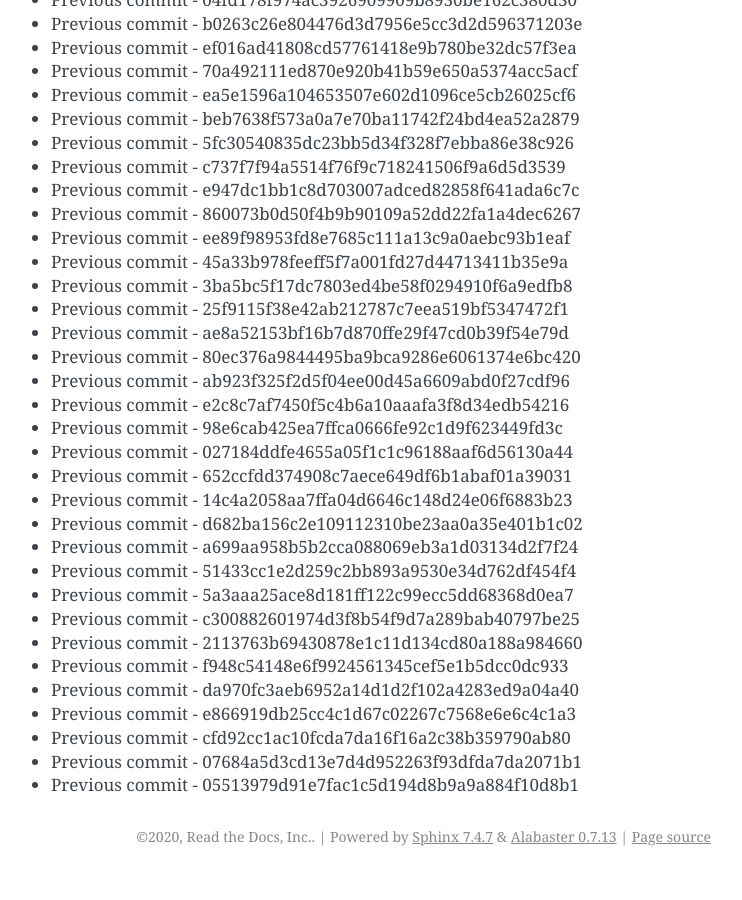
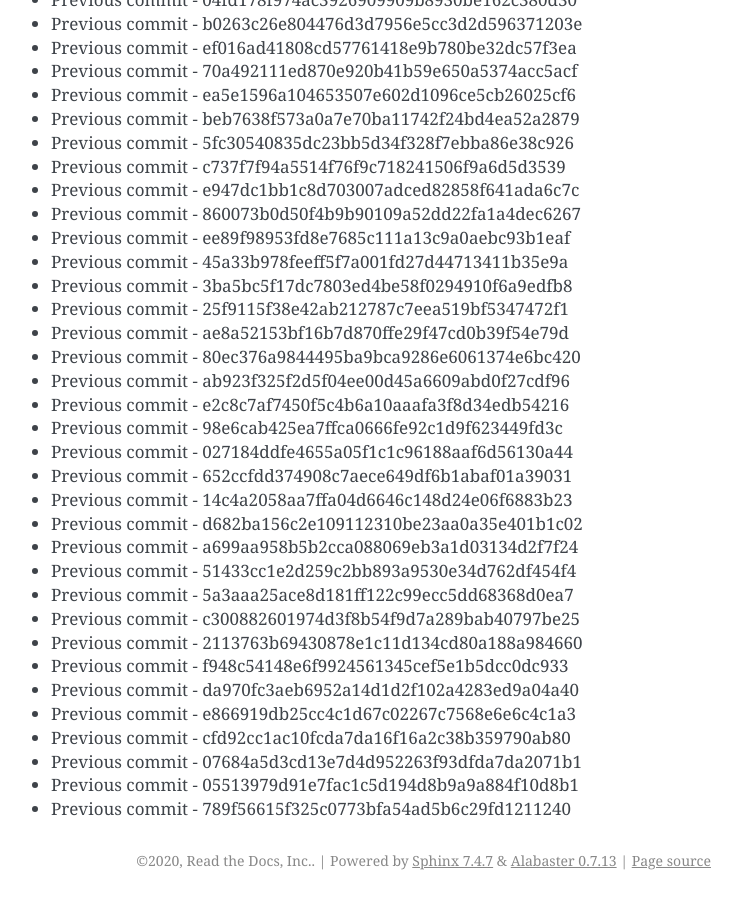
Before and after one commit to readthedocs/rtd-git-stresstest, a Sphinx documentation site: the page built from docs/updates.rst, in a window 1280 px wide and 900 px high, scrolled down 68072 px. Shown: the whole window, without its empty margins (399-1141 px from the left). Built offline with Sphinx 7.4.7, drawn with Linux system fonts in a browser that asks for light colours; before the commit the page ends 68948 px from its top, so only the background shows below that.

Commit message:
Generating commit from previous: 789f56615f325c0773bfa54ad5b6c29fd1211240

```diff
--- a/docs/updates.rst
+++ b/docs/updates.rst
@@ -2892,3 +2892,4 @@ It can be tested for any performance characteristics.
 * Previous commit - cfd92cc1ac10fcda7da16f16a2c38b359790ab80
 * Previous commit - 07684a5d3cd13e7d4d952263f93dfda7da2071b1
 * Previous commit - 05513979d91e7fac1c5d194d8b9a9a884f10d8b1
+* Previous commit - 789f56615f325c0773bfa54ad5b6c29fd1211240
```
